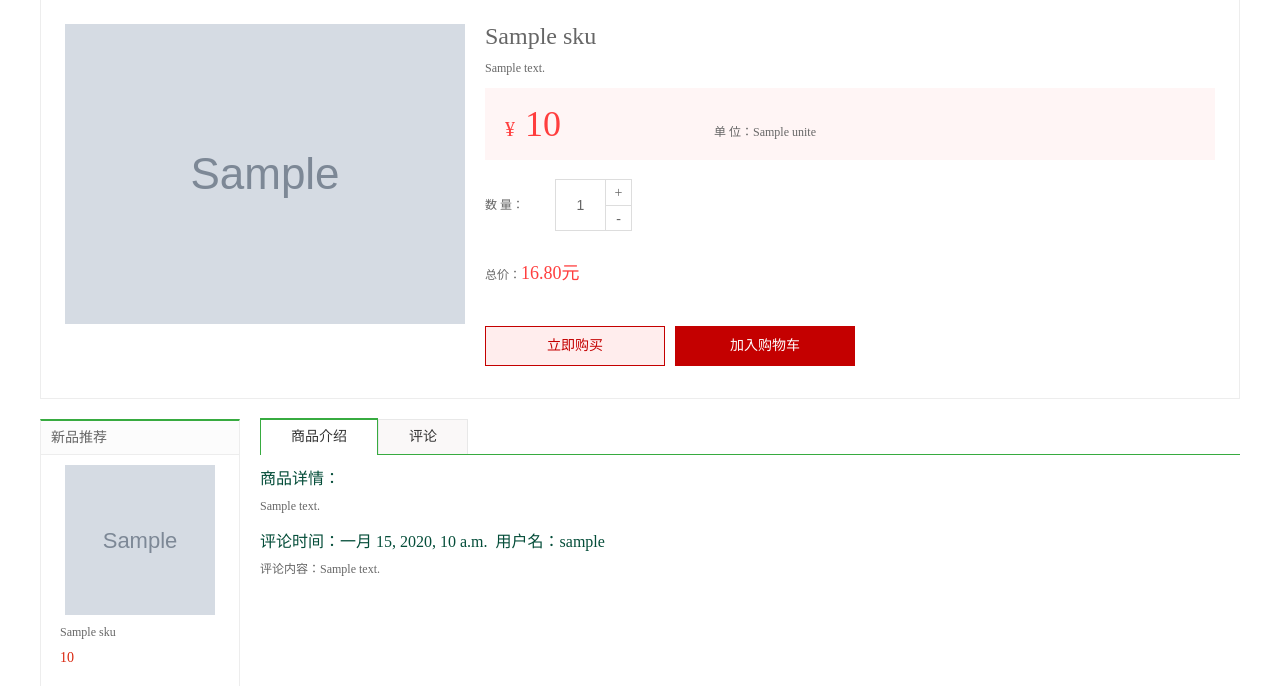
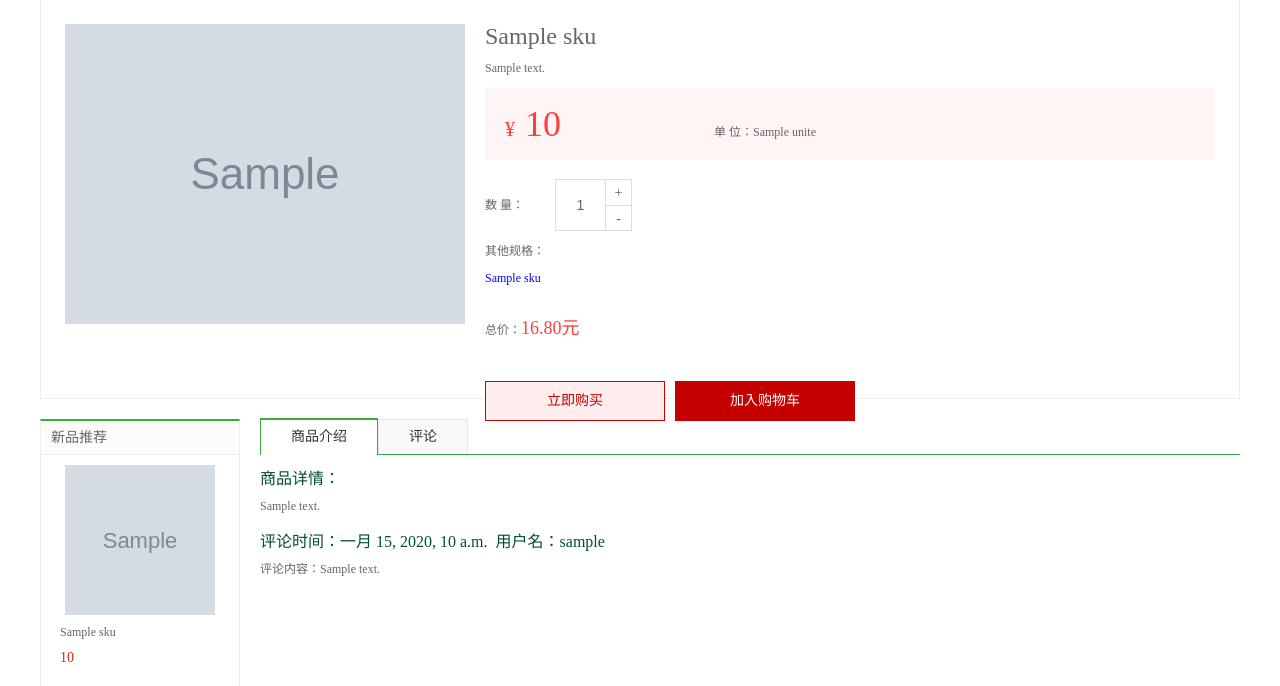
Before and after one commit to wangaqiang/dailyfresh, a Django app: template dailyfresh/templates/detail.html in a window 1280 px wide. Shown: the part 228-914 px from the top of the page. Run offline with Django 3.2, Linux system fonts and the light colour scheme; the template is opened without the code that fills it: most values are stand-ins (such as "Sample title", 1, 10 or a date in 2020); grey boxes marked "Sample" are stand-in pictures; parts of the project's set-up code (start-up, migrations or seed data) failed here and were passed over; some libraries are stand-ins or nearby versions.

Commit message:
商品详情的显示

```diff
--- a/dailyfresh/apps/goods/views.py
+++ b/dailyfresh/apps/goods/views.py
@@ -78,6 +78,10 @@ class DetailView(View):
         # 获取新品信息
         new_skus = GoodsSKU.objects.filter(type=sku.type).order_by('-create_time')
 
+        # 获取同一个SPU的其他规格商品
+        same_spu_skus = GoodsSKU.objects.filter(goods=sku.goods).exclude(id=goods_id)
+
+
         # 获取用户购物车中商品的数目
         user = request.user
         cart_count = 0
@@ -92,6 +96,7 @@ class DetailView(View):
                    'types':types,
                    'sku_orders':sku_orders,
                    'new_skus':new_skus,
+                   'same_spu_skus':same_spu_skus,
                    'cart_count':cart_count}
 
         # 使用模板
--- a/dailyfresh/templates/detail.html
+++ b/dailyfresh/templates/detail.html
@@ -27,6 +27,14 @@
 					<a href="javascript:;" class="add fr">+</a>
 					<a href="javascript:;" class="minus fr">-</a>
 				</div>
+			</div>
+			<div>
+				<p>其他规格：</p>
+				<ul>
+					{% for sku in same_spu_skus %}
+						<li><a href="{% url 'goods:detail' sku.id %}">{{ sku.name }}</a></li>
+					{% endfor %}
+				</ul>
 			</div>
 			<div class="total">总价：<em>16.80元</em></div>
 			<div class="operate_btn">
```
